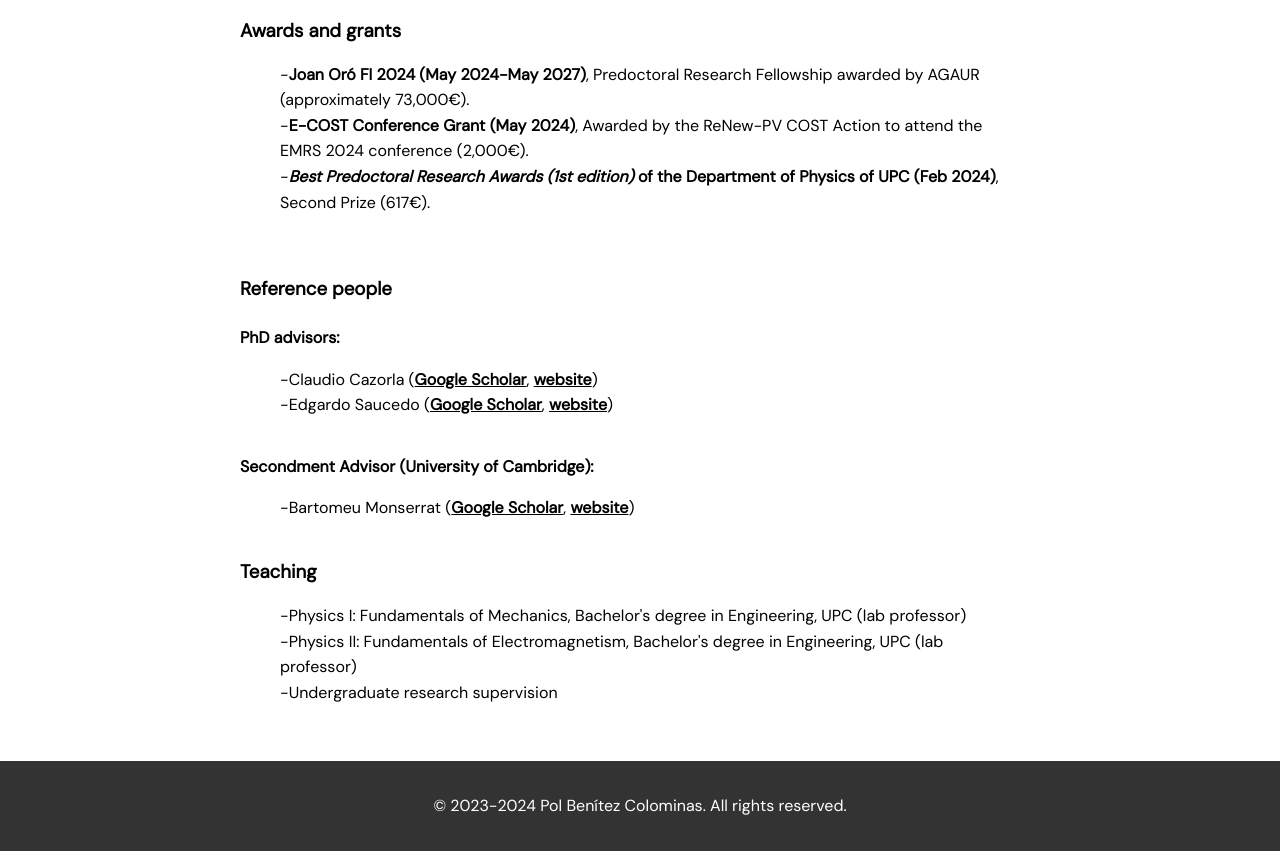
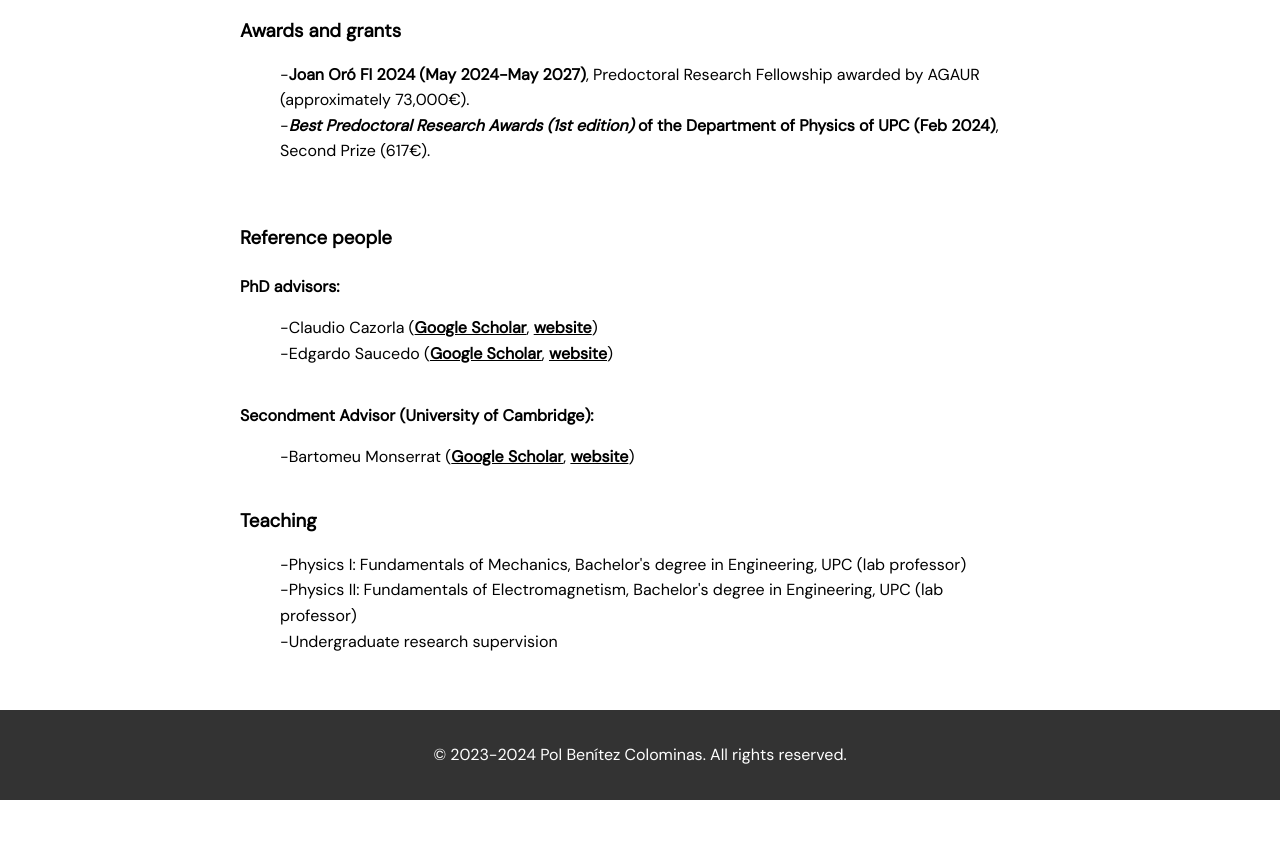
Before and after one commit to polbeni/polbeni.github.io, a plain HTML site: page publications.html in a window 1280 px wide. Shown: the part 1394-2245 px from the top of the page. After the commit the page ends 2194 px from the top, so only its background shows below. Drawn offline with Linux system fonts and the light colour scheme.

Commit message:
awards change

```diff
--- a/publications.html
+++ b/publications.html
@@ -92,7 +92,6 @@
                 <nav>
                     <ul class="padded">
                         <li>-<b>Joan Oró FI 2024 (May 2024-May 2027)</b>, Predoctoral Research Fellowship awarded by AGAUR (approximately 73,000€).</li>
-                        <li>-<b>E-COST Conference Grant (May 2024)</b>, Awarded by the ReNew-PV COST Action to attend the EMRS 2024 conference (2,000€).</li>
                         <li>-<b><i>Best Predoctoral Research Awards (1st edition)</i> of the Department of Physics of UPC (Feb 2024)</b>, Second Prize (617€).</li>
                     </ul>
                 </nav>
```
